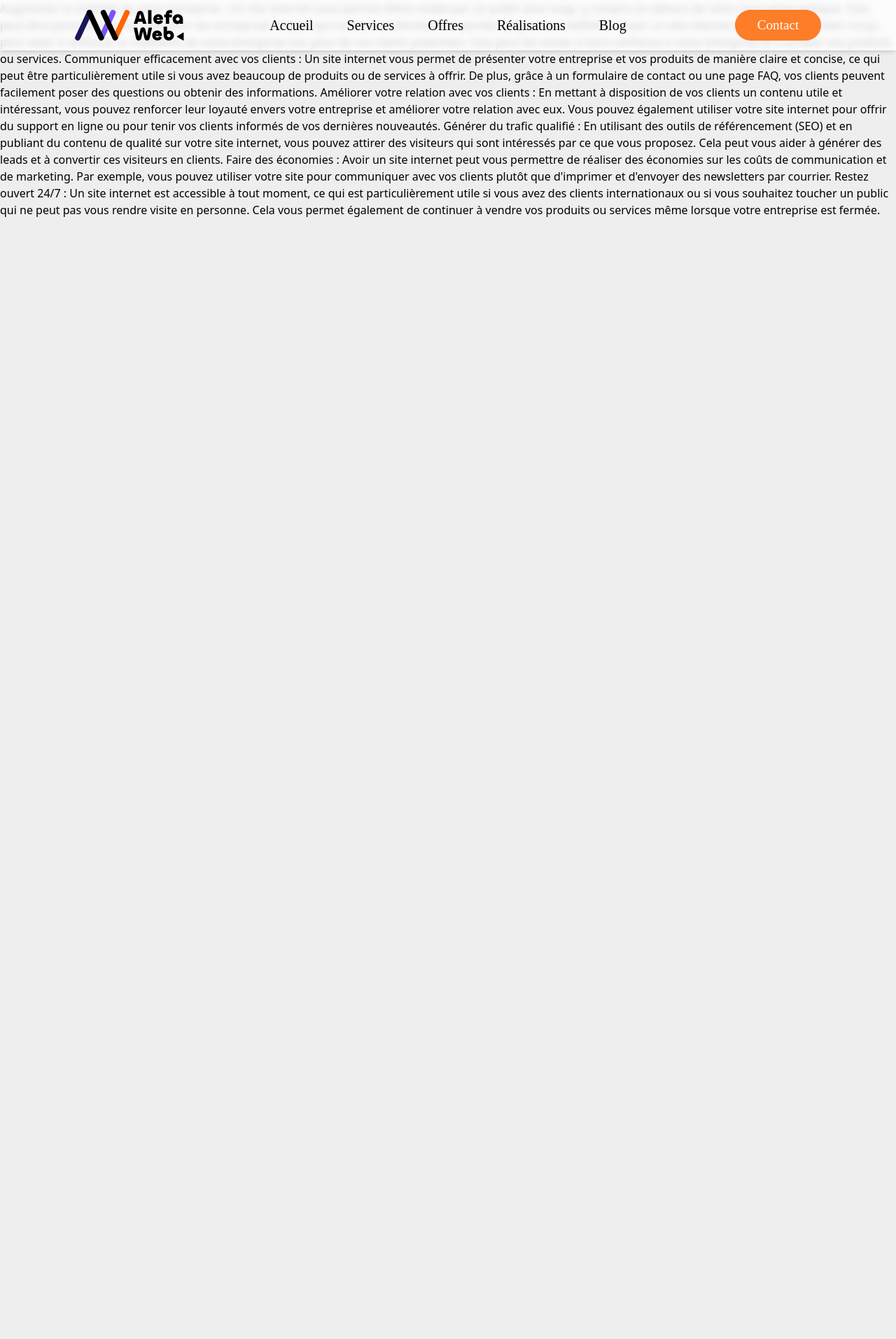
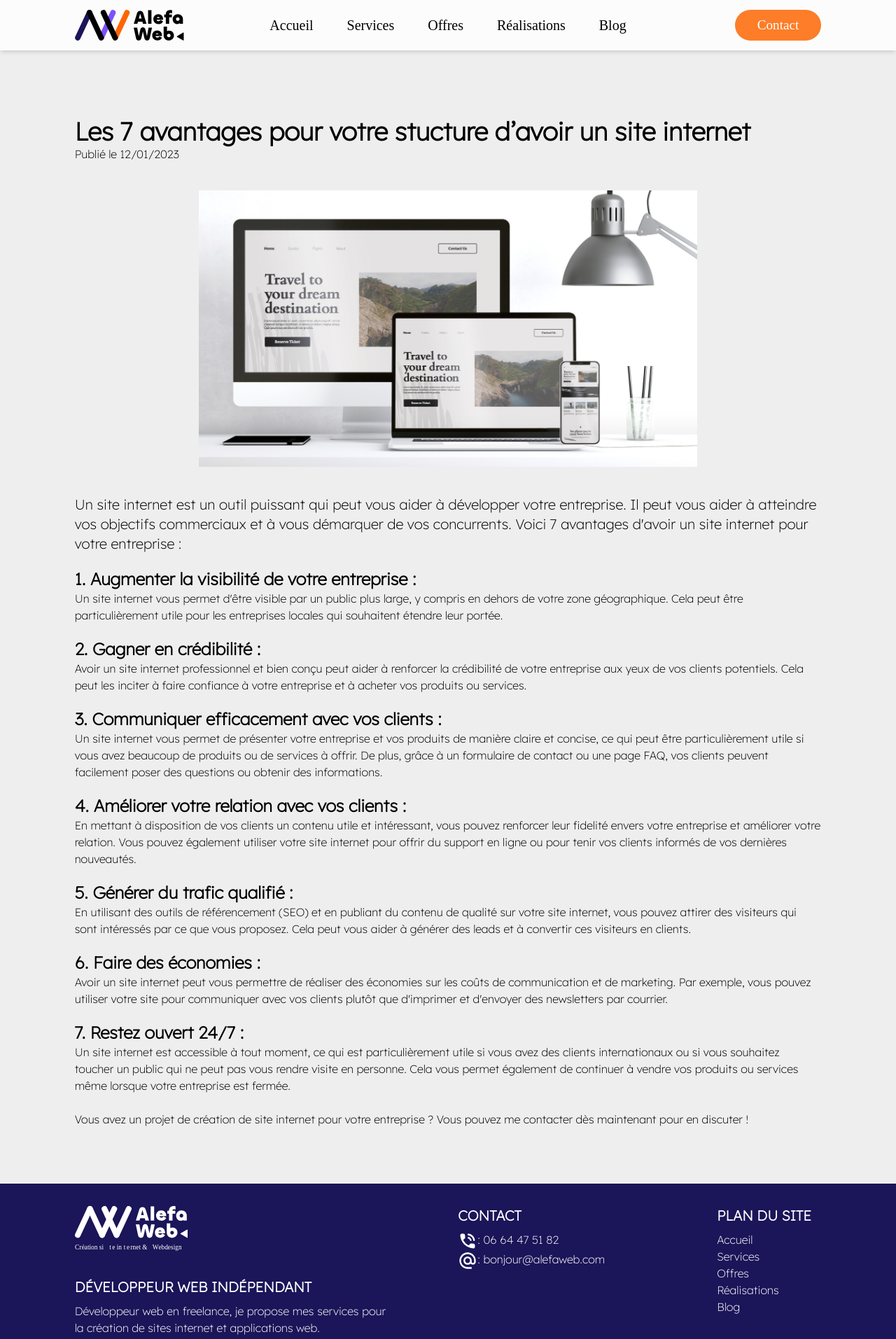
Before and after one commit to randricalvin/AlefaWeb_website, a React (Vite) app: page /blog/les-7-avantages-d-avoir-un-site-internet in a window 1280 px wide. Shown: the top 1913 px of the page at 70% size. Before the commit the page ends 800 px from the top, so only its background shows below. Built offline with nearby package versions, Linux system fonts and the light colour scheme.

Commit message:
create blog component

```diff
--- a/src/App.jsx
+++ b/src/App.jsx
@@ -8,6 +8,7 @@ import MycryptodataBlog from './components/MycryptodataBlog'
 import ChatchatgoBlog from './components/ChatchatgoBlog'
 import MentionsLegales from './components/MentionsLegales'
 import Blog1 from './components/blog/Blog1'
+import Footer from './components/Footer'
 
 function App() {
 // make a function when the user click on the link to the blog page, it will scroll to the top of the page and hide the home page
@@ -24,6 +25,7 @@ function App() {
           <Route path="/realisations/chatchatgo" element={<ChatchatgoBlog />} />
           <Route path="/mentionslegales" element={<MentionsLegales />} />
         </Routes>
+        <Footer />
       </Router>
     </div>
   )
--- a/src/components/ChatchatgoBlog.jsx
+++ b/src/components/ChatchatgoBlog.jsx
@@ -5,7 +5,7 @@ import { Helmet } from 'react-helmet'
 
 const MycryptodataBlog = () => {
   return (
-    <section className='font-serif'>
+    <section className='font-serif mb-20'>
       <Helmet>
         <title>AlefaWeb | Mes réalisation - Chatchatgo (Une application de messagie instantanée)</title>
         <link rel="canonical" href="https://www.alefaweb.com/realisations/chatchatgo" />
--- a/src/components/Footer.scss
+++ b/src/components/Footer.scss
@@ -17,7 +17,6 @@
         align-items: center;
         justify-content: center;
         width: 100vw;
-        height: 100vh;
         background-color: #1B1559;
 }
 
@@ -89,7 +88,6 @@
         align-items: center;
         justify-content: center;
         width: 100vw;
-        height: 100vh;
         background-color: #1B1559;
 }
 
--- a/src/components/MentionsLegales.jsx
+++ b/src/components/MentionsLegales.jsx
@@ -3,7 +3,7 @@ import './MentionsLegales.scss'
 
 const MentionsLegales = () => {
   return (
-    <section className='lg:w-5/6 mx-auto font-serif2 leading-8  mentionslegales content-width' id='mentionslegales'>
+    <section className='lg:w-5/6 mx-auto font-serif2 leading-8  mentionslegales content-width lg:mb-32' id='mentionslegales'>
       <h1 className='title-mention lg:text-4xl mt-24'>Mentions légales</h1>
                 <p><strong>Client :</strong> tout professionnel ou personne physique capable au sens des articles 1123 et suivants du Code civil, ou personne morale, qui visite le Site objet des présentes conditions générales.</p>
                 <p><strong>Prestations et Services :</strong> <a href="https://www.alefaweb.com/">https://www.alefaweb.com/</a> met à disposition des Clients :</p>
--- a/src/components/MycryptodataBlog.jsx
+++ b/src/components/MycryptodataBlog.jsx
@@ -5,7 +5,7 @@ import { Helmet } from 'react-helmet'
 
 const MycryptodataBlog = () => {
   return (
-    <section className='font-serif h-full' id='mycryptodata'>
+    <section className='font-serif h-full mb-20' id='mycryptodata'>
       <Helmet>
         <title>AlefaWeb | Mes réalisations - MyCryptoData (Outil de suivi des prix des cryptomonnaies)</title>
         <link rel="canonical" href="https://www.alefaweb.com/realisations/mycryptodata" />
--- a/src/components/ScrollBar.scss
+++ b/src/components/ScrollBar.scss
@@ -9,7 +9,7 @@
 
   .progress-bar {
     background-color: #2196f3;
-    height: 10px;
+    height: 100px;
     width: 0%;
   }
 
--- a/src/components/blog/Blog1.jsx
+++ b/src/components/blog/Blog1.jsx
@@ -1,22 +1,65 @@
 import React from 'react'
+import avantages_site from '../../assets/blog/7_avantages_avoir_un_site_web.webp';
+import ScrollBar from '../ScrollBar';
 
 const Blog1 = () => {
+
   return (
-    <div>
-      Augmenter la visibilité de votre entreprise : Un site internet vous permet d'être visible par un public plus large, y compris en dehors de votre zone géographique. Cela peut être particulièrement utile pour les entreprises locales qui souhaitent étendre leur portée.
+    <section className='realisations my-20 justify-start items-center flex flex-col font-serif2 lg:w-5/6 mx-auto content-width mb-20'>
+      <div className='flex flex-col justify-start w-full lg:my-10'>
+        <h1 className='title-mention lg:text-4xl font-extrabold'>Les 7 avantages pour votre stucture d’avoir un site internet</h1>
+        <p className=''>Publié le 12/01/2023</p>
+      </div>
+      <img src={avantages_site} alt="Les 7 avantages pour votre stucture d’avoir un site internet" className='lg:w-4/6'/>
+      <p className='text-xl mt-10 subtitle-mention'>Un site internet est un outil puissant qui peut vous aider à développer votre entreprise. Il peut vous aider à atteindre vos objectifs commerciaux et à vous démarquer de vos concurrents. Voici 7 avantages d'avoir un site internet pour votre entreprise :</p>
 
-Gagner en crédibilité : Avoir un site internet professionnel et bien conçu peut aider à renforcer la crédibilité de votre entreprise aux yeux de vos clients potentiels. Cela peut les inciter à faire confiance à votre entreprise et à acheter vos produits ou services.
+      <div>
+        <h2 className='lg:text-2xl mt-5 subtitle-mention font-extrabold'>1. Augmenter la visibilité de votre entreprise :</h2>
+        <p>
+          Un site internet vous permet d'être visible par un public plus large, y compris en dehors de votre zone géographique. Cela peut être particulièrement utile pour les entreprises locales qui souhaitent étendre leur portée.
+        </p>
+        <h2 className='lg:text-2xl mt-5 subtitle-mention font-extrabold'>
+          2. Gagner en crédibilité :
+        </h2>
+        <p>
+          Avoir un site internet professionnel et bien conçu peut aider à renforcer la crédibilité de votre entreprise aux yeux de vos clients potentiels. Cela peut les inciter à faire confiance à votre entreprise et à acheter vos produits ou services.
+        </p>
+        <h2 className='lg:text-2xl mt-5 subtitle-mention font-extrabold'>
+          3. Communiquer efficacement avec vos clients :
+        </h2>
+        <p>
+          Un site internet vous permet de présenter votre entreprise et vos produits de manière claire et concise, ce qui peut être particulièrement utile si vous avez beaucoup de produits ou de services à offrir. De plus, grâce à un formulaire de contact ou une page FAQ, vos clients peuvent facilement poser des questions ou obtenir des informations.
+        </p>
+        <h2 className='lg:text-2xl mt-5 subtitle-mention font-extrabold'>
+          4. Améliorer votre relation avec vos clients :
+        </h2>
+        <p>
+          En mettant à disposition de vos clients un contenu utile et intéressant, vous pouvez renforcer leur fidelité envers votre entreprise et améliorer votre relation. Vous pouvez également utiliser votre site internet pour offrir du support en ligne ou pour tenir vos clients informés de vos dernières nouveautés.
+        </p>
+        <h2 className='lg:text-2xl mt-5 subtitle-mention font-extrabold'>
+          5. Générer du trafic qualifié :
+        </h2>
+        <p>
+          En utilisant des outils de référencement (SEO) et en publiant du contenu de qualité sur votre site internet, vous pouvez attirer des visiteurs qui sont intéressés par ce que vous proposez. Cela peut vous aider à générer des leads et à convertir ces visiteurs en clients.
+        </p>
+        <h2 className='lg:text-2xl mt-5 subtitle-mention font-extrabold'>
+          6. Faire des économies :
+        </h2>
+        <p>
+          Avoir un site internet peut vous permettre de réaliser des économies sur les coûts de communication et de marketing. Par exemple, vous pouvez utiliser votre site pour communiquer avec vos clients plutôt que d'imprimer et d'envoyer des newsletters par courrier.
+        </p>
+        <h2 className='lg:text-2xl mt-5 subtitle-mention font-extrabold'>
+          7. Restez ouvert 24/7 :
+        </h2>
+        <p>
+          Un site internet est accessible à tout moment, ce qui est particulièrement utile si vous avez des clients internationaux ou si vous souhaitez toucher un public qui ne peut pas vous rendre visite en personne. Cela vous permet également de continuer à vendre vos produits ou services même lorsque votre entreprise est fermée.
+        </p><br/>
+        <p>
+          Vous avez un projet de création de site internet pour votre entreprise ? Vous pouvez me contacter dès maintenant pour en discuter !
+        </p>
+      </div>
 
-Communiquer efficacement avec vos clients : Un site internet vous permet de présenter votre entreprise et vos produits de manière claire et concise, ce qui peut être particulièrement utile si vous avez beaucoup de produits ou de services à offrir. De plus, grâce à un formulaire de contact ou une page FAQ, vos clients peuvent facilement poser des questions ou obtenir des informations.
-
-Améliorer votre relation avec vos clients : En mettant à disposition de vos clients un contenu utile et intéressant, vous pouvez renforcer leur loyauté envers votre entreprise et améliorer votre relation avec eux. Vous pouvez également utiliser votre site internet pour offrir du support en ligne ou pour tenir vos clients informés de vos dernières nouveautés.
-
-Générer du trafic qualifié : En utilisant des outils de référencement (SEO) et en publiant du contenu de qualité sur votre site internet, vous pouvez attirer des visiteurs qui sont intéressés par ce que vous proposez. Cela peut vous aider à générer des leads et à convertir ces visiteurs en clients.
-
-Faire des économies : Avoir un site internet peut vous permettre de réaliser des économies sur les coûts de communication et de marketing. Par exemple, vous pouvez utiliser votre site pour communiquer avec vos clients plutôt que d'imprimer et d'envoyer des newsletters par courrier.
-
-Restez ouvert 24/7 : Un site internet est accessible à tout moment, ce qui est particulièrement utile si vous avez des clients internationaux ou si vous souhaitez toucher un public qui ne peut pas vous rendre visite en personne. Cela vous permet également de continuer à vendre vos produits ou services même lorsque votre entreprise est fermée.
-    </div>
+    </section>
   )
 }
 
--- a/src/pages/Blog.jsx
+++ b/src/pages/Blog.jsx
@@ -1,7 +1,6 @@
 import React, { useEffect } from 'react'
 import blog from "../data/blog.js"
 import trait_marquage from '../assets/trait_marquage.svg'
-import blob4 from '../assets/blob4.svg'
 import Aos from 'aos'
 
 const Blog = () => {
@@ -10,7 +9,7 @@ const Blog = () => {
     Aos.init({ duration: 1000 })
   }, [])
   return (
-    <section className='blog mt-20 text-2xl justify-start items-center flex flex-col font-serif2 lg:w-5/6 mx-auto content-width' id='blog'>
+    <section className='blog mt-20 text-2xl justify-start items-center flex flex-col font-serif2 lg:w-5/6 mx-auto content-width mb-20' id='blog'>
 
       <div className='flex flex-col items-center'>
           <h1 className='text-3xl font-bold font-serif text-[#7B52FB] pt-8 uppercase'>
--- a/src/pages/Home.jsx
+++ b/src/pages/Home.jsx
@@ -5,7 +5,6 @@ import Offers from '../components/Offers'
 import Contact from '../components/Contact'
 import Techs from '../components/Techs'
 import Realisations from '../components/Realisations'
-import Footer from '../components/Footer'
 
 const Home = () => {
 
@@ -17,7 +16,6 @@ const Home = () => {
         <Offers />
         <Realisations />
         <Contact />
-        <Footer />
       </div>
 
   )
```
